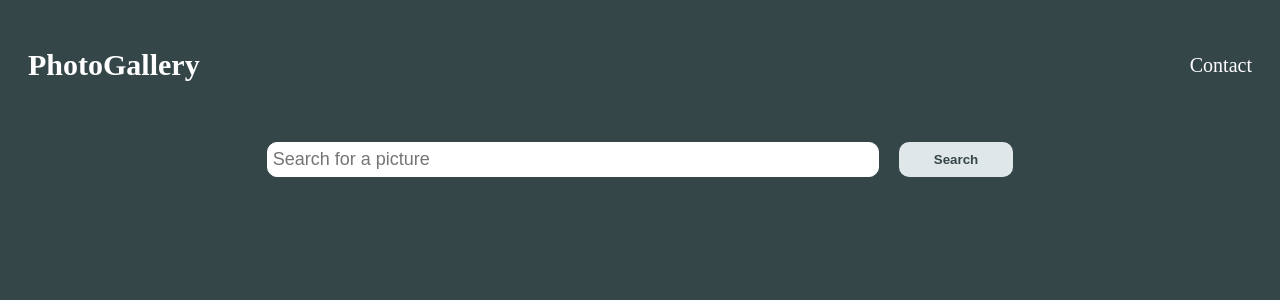
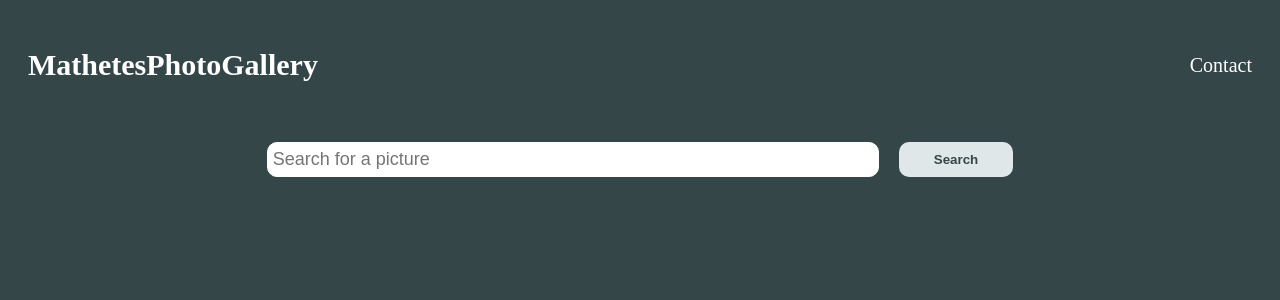
Before and after one commit to DesignguyLTD/Photo_Gallery, a React (Vite) app: page / in a window 1280 px wide. Shown: the top 300 px of the page. Built offline with nearby package versions, Linux system fonts and the light colour scheme.

Commit message:
SEO fixes

```diff
--- a/index.html
+++ b/index.html
@@ -2,7 +2,7 @@
 <html lang="en">
   <head>
     <meta charset="UTF-8" />
-    <link rel="icon" type="image/svg+xml" href="/vite.svg" />
+    <!--<link rel="icon" type="image/svg+xml" href="/vite.svg" />-->
     <link rel="canonical" href="https://admirable-gumption-654936.netlify.app">
     <meta name="viewport" content="width=device-width, initial-scale=1.0" />
     <meta name="description" content="Photo Gallery" />
--- a/src/components/nav.jsx
+++ b/src/components/nav.jsx
@@ -4,7 +4,7 @@ const Nav = () => {
   return (
     <div className="nav">
       <div className="logo">
-        <h1>PhotoGallery</h1>
+        <h1>MathetesPhotoGallery</h1>
       </div>
       <a
         href="https://matthew-vincent.netlify.app"
```
